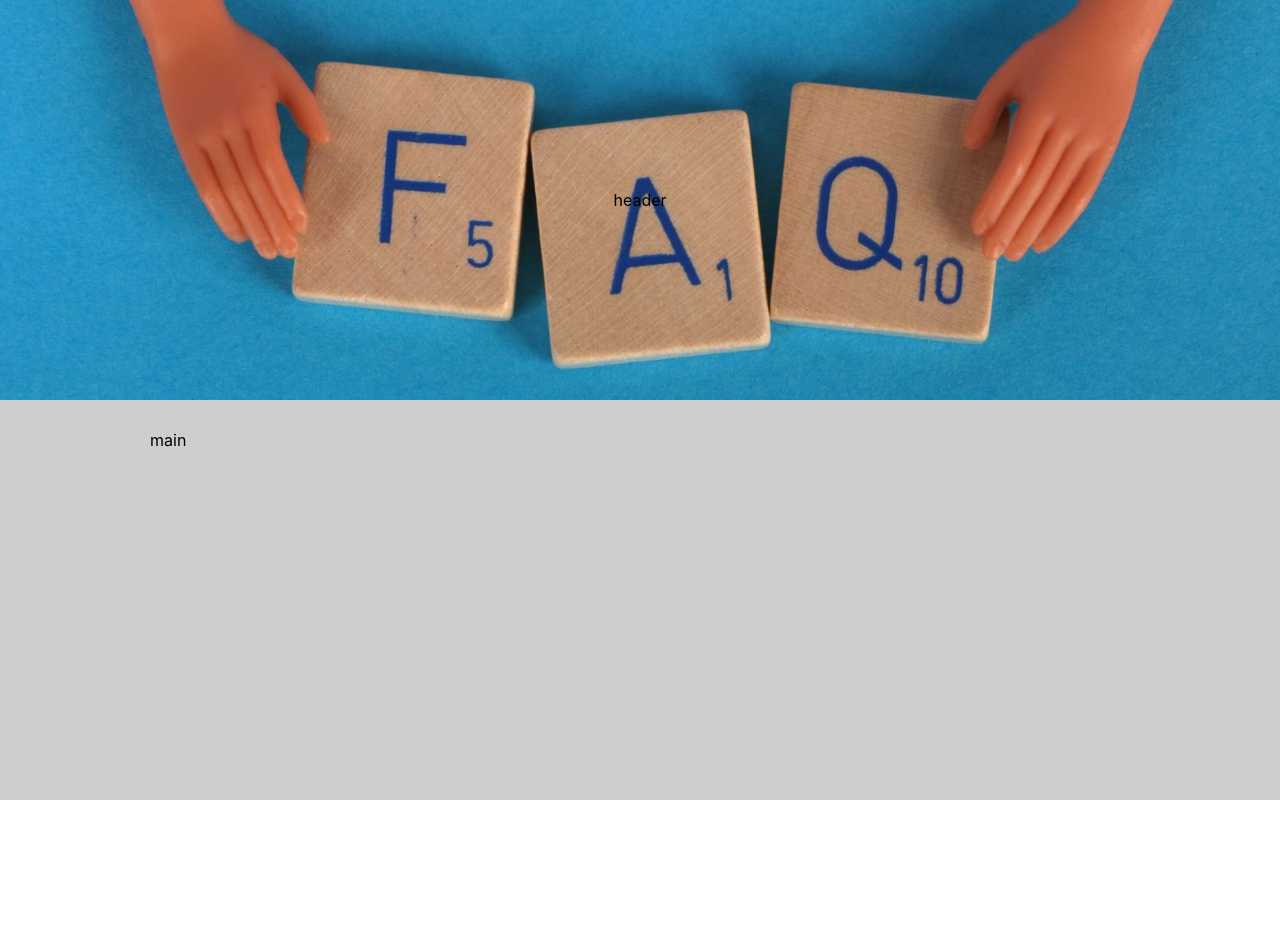
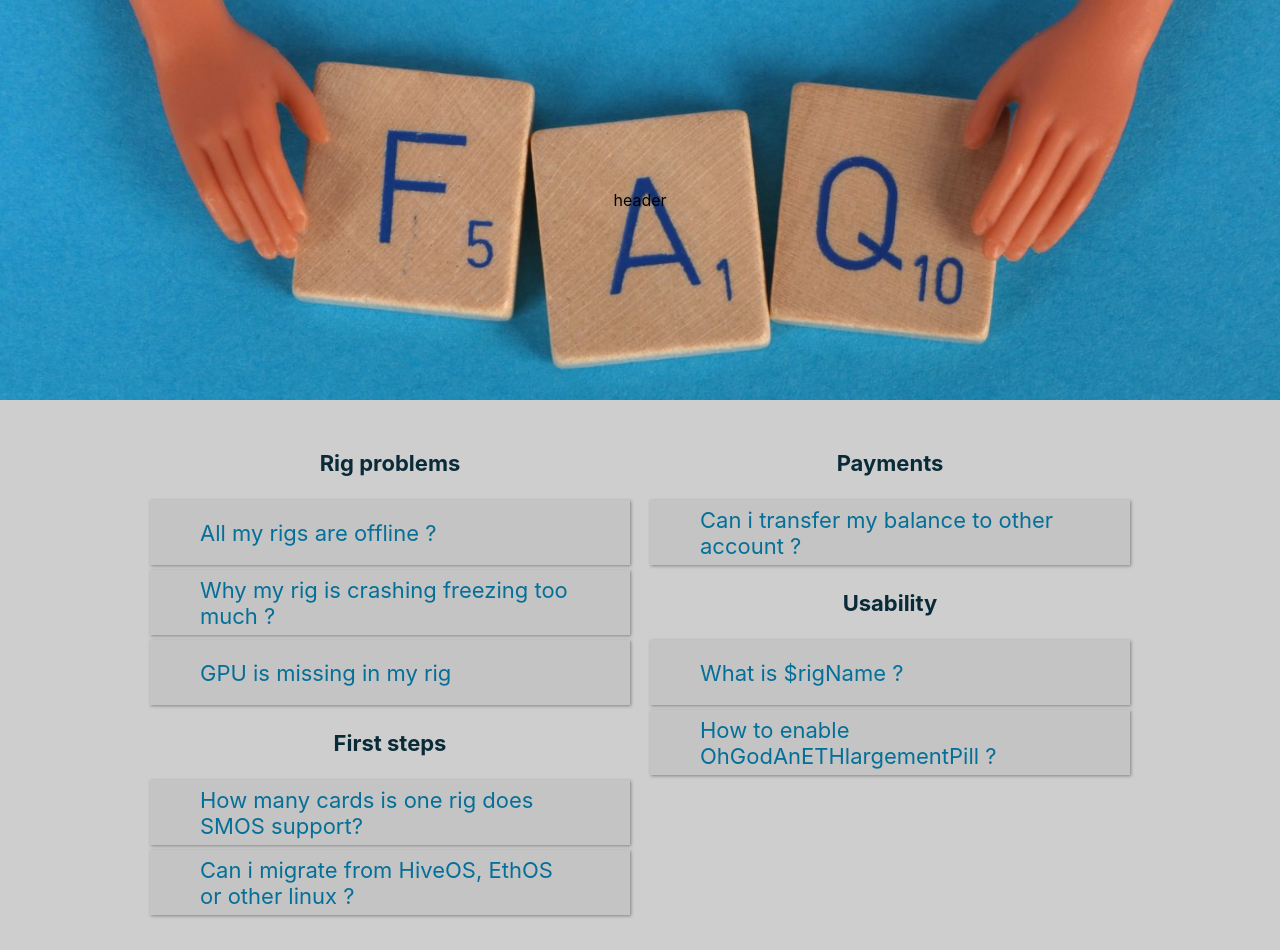
Before and after one commit to domaradzki/faq-page, a React (Create React App) app: page / in a window 1280 px wide. Before the commit the page ends 800 px from the top, so only its background shows below. Built offline with nearby package versions, Linux system fonts and the light colour scheme.

Commit message:
added library fuze.js to help searching data based on a query, adjusted structure after search and displayed it

```diff
--- a/package.json
+++ b/package.json
@@ -10,6 +10,7 @@
     "@types/node": "^12.0.0",
     "@types/react": "^17.0.0",
     "@types/react-dom": "^17.0.0",
+    "fuse.js": "^6.4.6",
     "prettier": "^2.3.2",
     "react": "^17.0.2",
     "react-dom": "^17.0.2",
--- a/src/components/main/main.tsx
+++ b/src/components/main/main.tsx
@@ -1,10 +1,15 @@
 import React, { FunctionComponent, useEffect, useState } from 'react';
+import Fuse from 'fuse.js';
+
 import Faqview from '../faqview/faqview';
+import Faqlist from '../faqlist/faqlist';
+import Faqbox from '../faqbox/faqbox';
 
 import { getDataPromise } from '../../services/getData';
 import { Question, Group, Groups, Item } from '../../types/types';
 
 import styles from './main.module.scss';
+import Faqcolumn from '../faqcolumn/faqcolumn';
 
 const Main: FunctionComponent = () => {
   const [data, setData] = useState<Item[]>([]);
@@ -27,12 +32,41 @@ const Main: FunctionComponent = () => {
       setGroups(groupsData);
     });
   }, []);
-  console.log(data);
-  console.log(groups);
+  const options = {
+    useExtendedSearch: false,
+    threshold: 0.6,
+    keys: ['title', 'content'],
+  };
+  const query = 'rig';
+  const fuse = new Fuse(data, options);
+  const result = fuse.search(query ? `'${query}` : ' ');
+  const flatResult = result.map((item) => ({ ...item.item }));
+  const renderData = Object.values(groups).map((side: Group[]) => {
+    return side.map((category: Group) => ({
+      ...category,
+      questions: flatResult.filter(
+        (question) => question.groupId === category.id
+      ),
+    }));
+  });
   return (
     <main className={styles.main}>
       <Faqview>
-        <div>main</div>
+        {renderData.map((column) => (
+          <Faqcolumn key={renderData.indexOf(column)}>
+            {column.map((item) => {
+              return (
+                item.questions.length > 0 && (
+                  <Faqlist key={item.name} categoryName={item.name}>
+                    {item.questions.map((question: Question) => (
+                      <Faqbox key={question.id} title={question.title}></Faqbox>
+                    ))}
+                  </Faqlist>
+                )
+              );
+            })}
+          </Faqcolumn>
+        ))}
       </Faqview>
     </main>
   );
```
Also changed, not shown: 1 other file (tests, documents, lock files or other folders).
